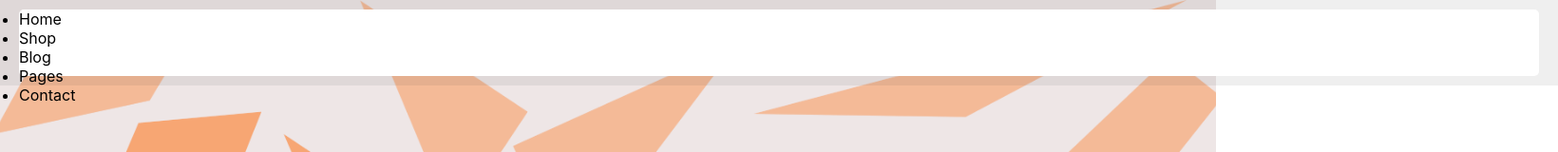
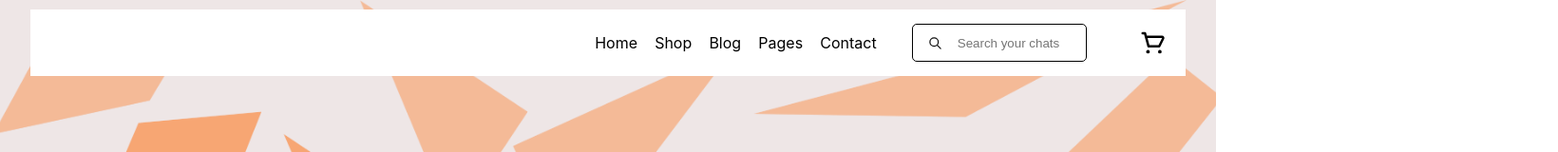
Before and after one commit to AshiqueAlikrz/dropship-clientside, a React (Create React App) app: page / in a window 1280 px wide. Shown: the top 160 px of the page at 95% size, 1640 px wide, since content can reach past the window. Built offline with nearby package versions, Linux system fonts and the light colour scheme.

Commit message:
navbar adjusted

```diff
--- a/src/components/navbar.js
+++ b/src/components/navbar.js
@@ -1,11 +1,12 @@
 import React from "react";
 import "../style/navbar.css";
+import ShoppingCartIcon from "../images/svg/shopping-cart-outline.svg";
 
 const navbar = () => {
   return (
     <div className="navbar-main-div">
       <div className="navbar-div">
-        <div className="list-name">
+        <div className="navbar-list-name">
           <ul>
             <li>Home</li>
             <li>Shop</li>
@@ -14,6 +15,50 @@ const navbar = () => {
             <li>Contact</li>
           </ul>
         </div>
+        <div className="navbar-icons-div">
+          <form className="form">
+            <label htmlFor="search">
+              <input required autoComplete="off" placeholder="Search your chats" id="search" type="text" />
+              <div className="icon">
+                <svg
+                  strokeWidth="2"
+                  stroke="currentColor"
+                  viewBox="0 0 24 24"
+                  fill="none"
+                  xmlns="http://www.w3.org/2000/svg"
+                  className="swap-on"
+                >
+                  <path
+                    d="M21 21l-6-6m2-5a7 7 0 11-14 0 7 7 0 0114 0z"
+                    strokeLinejoin="round"
+                    strokeLinecap="round"
+                  ></path>
+                </svg>
+                <svg
+                  strokeWidth="2"
+                  stroke="currentColor"
+                  viewBox="0 0 24 24"
+                  fill="none"
+                  xmlns="http://www.w3.org/2000/svg"
+                  className="swap-off"
+                >
+                  <path d="M10 19l-7-7m0 0l7-7m-7 7h18" strokeLinejoin="round" strokeLinecap="round"></path>
+                </svg>
+              </div>
+              <button type="reset" className="close-btn">
+                <svg viewBox="0 0 20 20" className="h-5 w-5" xmlns="http://www.w3.org/2000/svg">
+                  <path
+                    clipRule="evenodd"
+                    d="M4.293 4.293a1 1 0 011.414 0L10 8.586l4.293-4.293a1 1 0 111.414 1.414L11.414 10l4.293 4.293a1 1 0 01-1.414 1.414L10 11.414l-4.293 4.293a1 1 0 01-1.414-1.414L8.586 10 4.293 5.707a1 1 0 010-1.414z"
+                    fillRule="evenodd"
+                  ></path>
+                </svg>
+              </button>
+            </label>
+          </form>
+
+          <img src={ShoppingCartIcon} className="ShoppingCartIcon" alt=""></img>
+        </div>
       </div>
     </div>
   );
--- a/src/style/navbar.css
+++ b/src/style/navbar.css
@@ -1,22 +1,159 @@
-.navbar-div {
-  position: absolute;
-  height: 70px;
-  width: 200vh;
-  background-color: rgb(255, 255, 255);
-  border-radius: 5px;
-}
 .navbar-main-div {
-  background-color: rgba(49, 42, 42, 0.075);
+  /* background-color:#fff; */
   display: flex;
   justify-content: center;
   align-items: center;
+  position: relative;
+  height: 90px;
+  width: 100vw;
+}
+
+.navbar-div {
   position: absolute;
-  height: 90px;
-  width: 205vh;
+  display: flex;
+  justify-content: flex-end;
+  height: 70px;
+  width: 95vw;
+  background-color: #fff;
 }
-.list-name {
-    display: flex;
-    flex-direction: column;
-    justify-content: center;
+
+
+.navbar-list-name ul {
+  list-style: none;
+  height: 70px;
+  width: 26vw;
+  background-color:#fff;
+  justify-content: space-evenly;
+  display: flex;align-items: center;
+  padding: 0;
+}
+
+.navbar-icons-div{
+  display: flex;
+  align-items: center;
+  justify-content: space-around;
+  height: 70px;
+  width: 24vw;
+  background-color: #fff;
+}
+.ShoppingCartIcon{
+  height: 40px;
+  width: 30px;
+}
+
+
+
+/* search bar */
+
+
+
+
+
+.form {
+  --input-bg: #FFf;
+  --padding: 1.5em;
+  --rotate: 80deg;
+  --gap: 2em;
+  --icon-change-color: #15A986;
+  --height: 40px;
+  width: 200px;
+  padding-inline-end: 1em;
+  background: var(--input-bg);
   position: relative;
+  border-radius: 4px;
 }
+
+.form label {
+  display: flex;
+  align-items: center;
+  width: 100%;
+  height: var(--height);
+  border: solid 1px black;
+  border-radius: 5px;
+}
+
+.form input {
+  width: 100%;
+  padding-inline-start: calc(var(--padding) + var(--gap));
+  outline: none;
+  background: none;
+  border: 0;
+}
+.form svg {
+  color: #111;
+  transition: 0.3s cubic-bezier(.4,0,.2,1);
+  position: absolute;
+  height: 15px;
+}
+.icon {
+  position: absolute;
+  left: var(--padding);
+  transition: 0.3s cubic-bezier(.4,0,.2,1);
+  display: flex;
+  justify-content: center;
+  align-items: center;
+}
+/* arrow-icon*/
+.swap-off {
+  transform: rotate(-80deg);
+  opacity: 0;
+  visibility: hidden;
+}
+/* close button */
+.close-btn {
+  /* removing default bg of button */
+  background: none;
+  border: none;
+  right: calc(var(--padding) - var(--gap));
+  box-sizing: border-box;
+  display: flex;
+  align-items: center;
+  justify-content: center;
+  color: #111;
+  padding: 0.1em;
+  width: 20px;
+  height: 20px;
+  border-radius: 50%;
+  transition: 0.3s;
+  opacity: 0;
+  transform: scale(0);
+  visibility: hidden;
+}
+
+.form input:focus ~ .icon {
+  transform: rotate(var(--rotate)) scale(1.3);
+}
+
+.form input:focus ~ .icon .swap-off {
+  opacity: 1;
+  transform: rotate(-80deg);
+  visibility: visible;
+  color: var(--icon-change-color);
+}
+
+.form input:focus ~ .icon .swap-on {
+  opacity: 0;
+  visibility: visible;
+}
+
+.form input:valid ~ .icon {
+  transform: scale(1.3) rotate(var(--rotate))
+}
+
+.form input:valid ~ .icon .swap-off {
+  opacity: 1;
+  visibility: visible;
+  color: var(--icon-change-color);
+}
+
+.form input:valid ~ .icon .swap-on {
+  opacity: 0;
+  visibility: visible;
+}
+
+.form input:valid ~ .close-btn {
+  opacity: 1;
+  visibility: visible;
+  transform: scale(1);
+  transition: 0s;
+}
```
Also changed, not shown: src/images/svg/shopping-cart-outline.svg (added).
